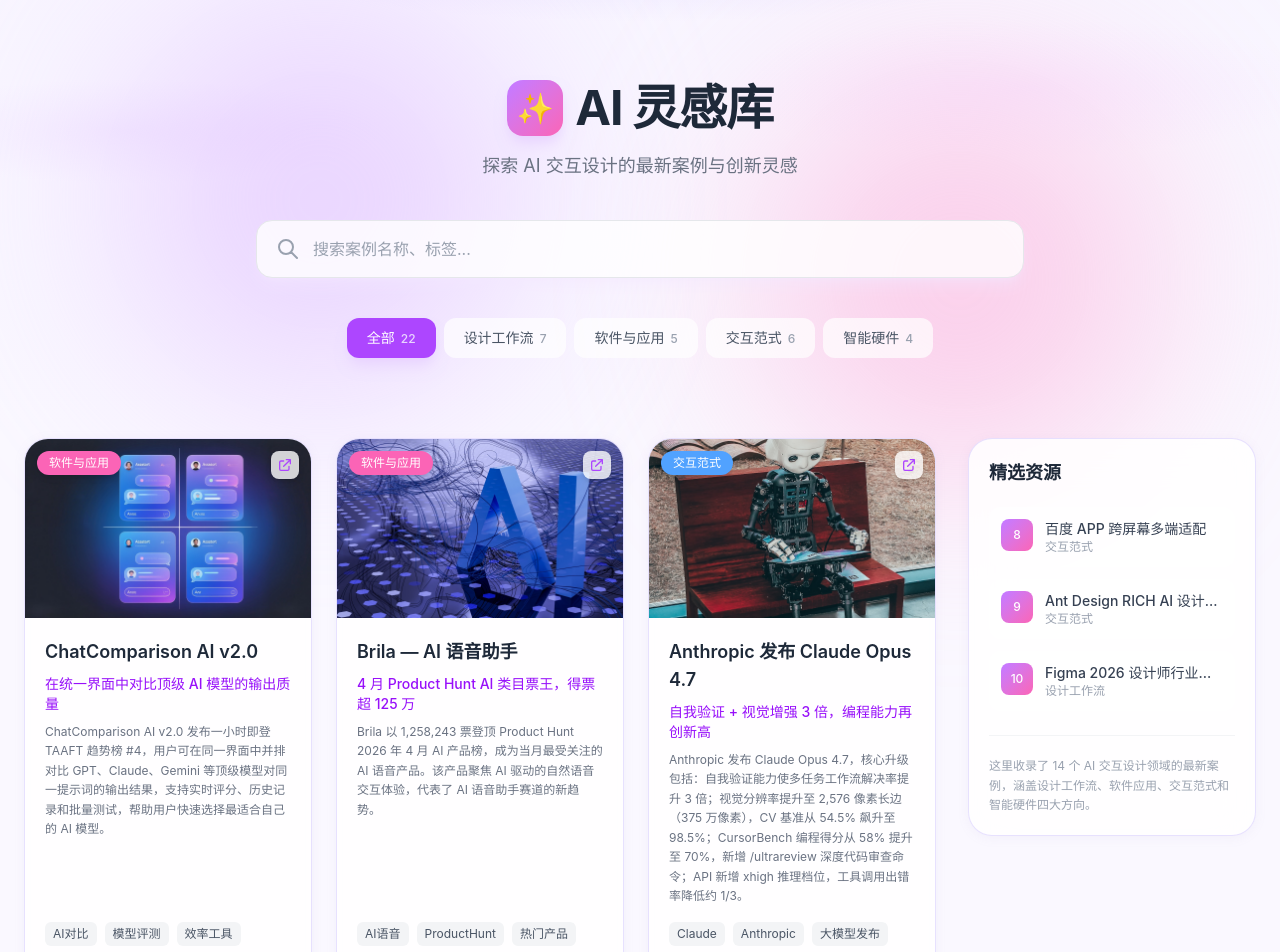
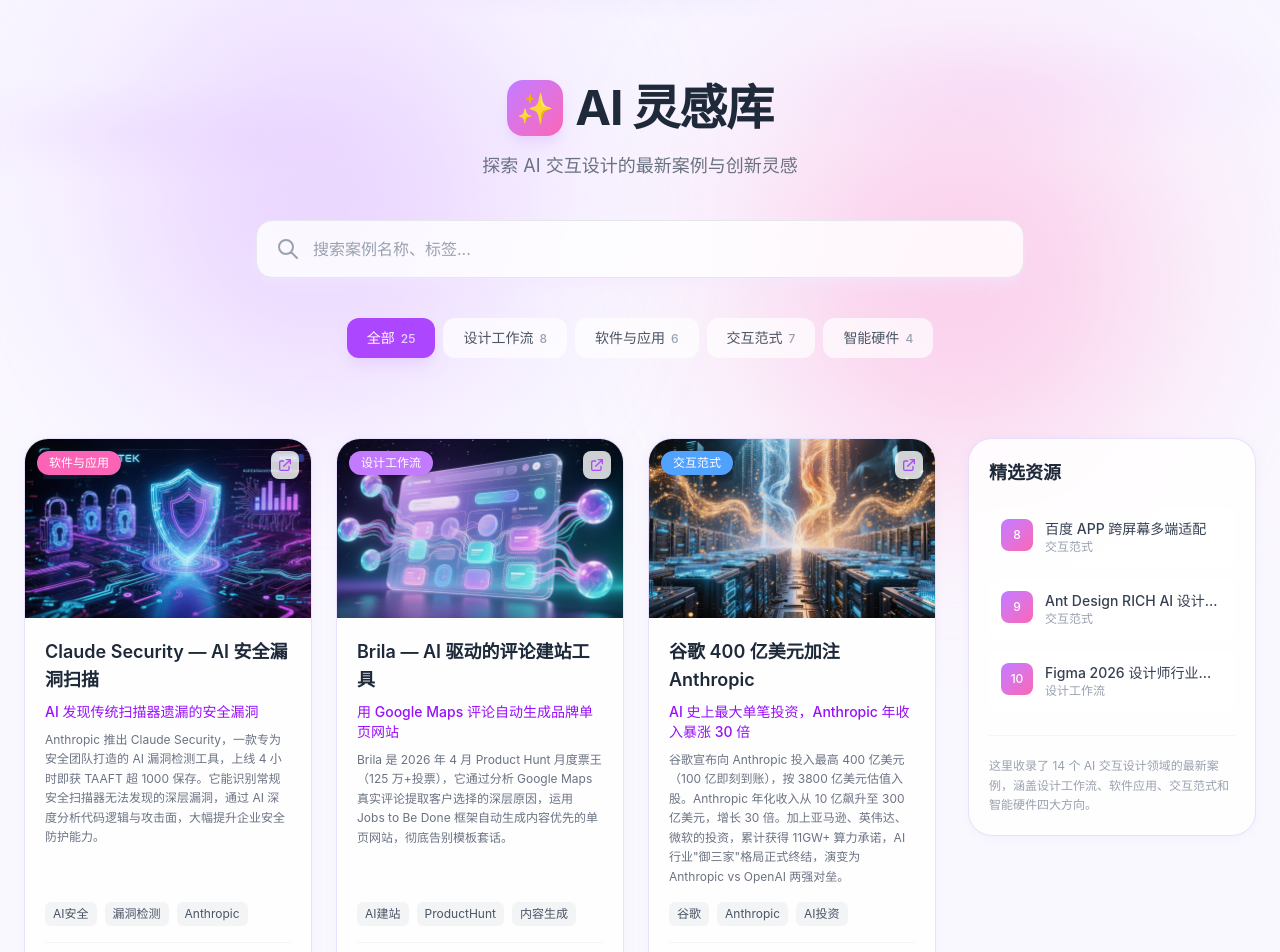
Before and after one commit to xiaoruan35-lab/ai-inspiration-lib, a Next.js app: page / in a window 1280 px wide. Shown: the top 952 px of the page. Built offline with nearby package versions, Linux system fonts and the light colour scheme.

Commit message:
feat: 自动抓取每日 AI 产品与重大行业资讯

```diff
--- a/src/data/caseStudies.ts
+++ b/src/data/caseStudies.ts
@@ -11,6 +11,36 @@
 
 
 export const CASE_STUDIES: CaseStudy[] = [
+  {
+    id: 'auto-20260501-01',
+    title: 'Claude Security — AI 安全漏洞扫描',
+    highlight: 'AI 发现传统扫描器遗漏的安全漏洞',
+    description: 'Anthropic 推出 Claude Security，一款专为安全团队打造的 AI 漏洞检测工具，上线 4 小时即获 TAAFT 超 1000 保存。它能识别常规安全扫描器无法发现的深层漏洞，通过 AI 深度分析代码逻辑与攻击面，大幅提升企业安全防护能力。',
+    category: '软件与应用',
+    tags: ['AI安全', '漏洞检测', 'Anthropic', '企业工具'],
+    sourceUrl: 'https://claude.com/solutions/security',
+    coverUrl: '/image/cases/auto-20260501-01.jpg'
+  },
+  {
+    id: 'auto-20260501-02',
+    title: 'Brila — AI 驱动的评论建站工具',
+    highlight: '用 Google Maps 评论自动生成品牌单页网站',
+    description: 'Brila 是 2026 年 4 月 Product Hunt 月度票王（125 万+投票），它通过分析 Google Maps 真实评论提取客户选择的深层原因，运用 Jobs to Be Done 框架自动生成内容优先的单页网站，彻底告别模板套话。',
+    category: '设计工作流',
+    tags: ['AI建站', 'ProductHunt', '内容生成', '用户洞察'],
+    sourceUrl: 'https://hunted.space/dashboard/brila-2',
+    coverUrl: '/image/cases/auto-20260501-02.jpg'
+  },
+  {
+    id: 'auto-20260501-03',
+    title: '谷歌 400 亿美元加注 Anthropic',
+    highlight: 'AI 史上最大单笔投资，Anthropic 年收入暴涨 30 倍',
+    description: '谷歌宣布向 Anthropic 投入最高 400 亿美元（100 亿即刻到账），按 3800 亿美元估值入股。Anthropic 年化收入从 10 亿飙升至 300 亿美元，增长 30 倍。加上亚马逊、英伟达、微软的投资，累计获得 11GW+ 算力承诺，AI 行业"御三家"格局正式终结，演变为 Anthropic vs OpenAI 两强对垒。',
+    category: '交互范式',
+    tags: ['谷歌', 'Anthropic', 'AI投资', '行业格局'],
+    sourceUrl: 'https://www.36kr.com/p/3784243425565953',
+    coverUrl: '/image/cases/auto-20260501-03.jpg'
+  },
   {
     id: 'auto-20260417-01',
     title: 'ChatComparison AI v2.0',
```
